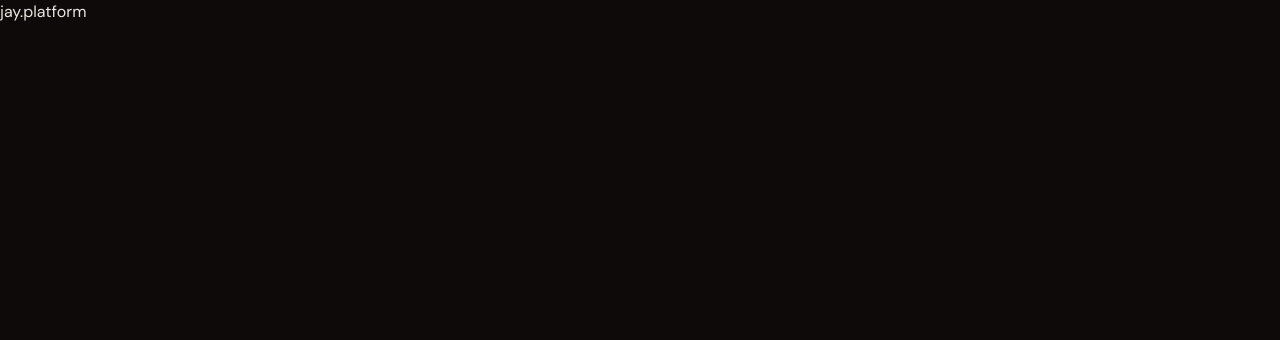
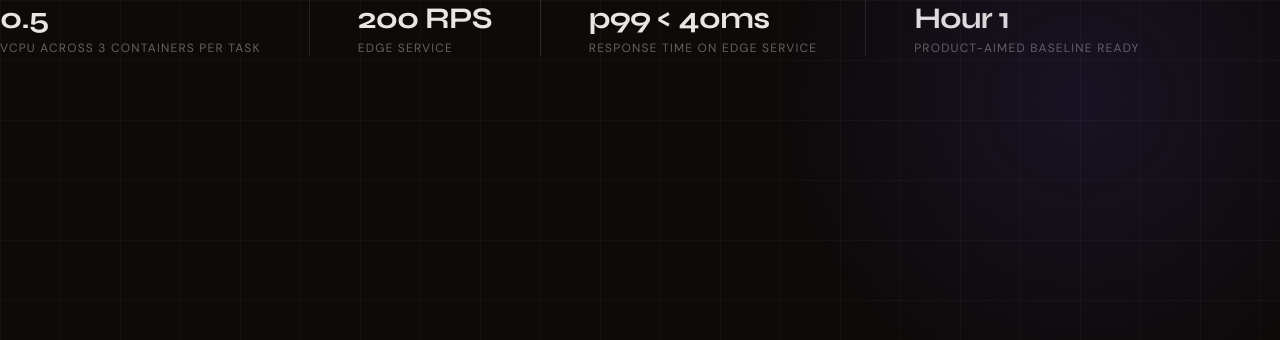
Before and after one commit to jaykhan0713/platform-ui, a Next.js app: page / in a window 1280 px wide. Shown: the top 340 px of the page. Built offline with nearby package versions, Linux system fonts and the light colour scheme.

Commit message:
added cards

```diff
--- a/src/app/globals.css
+++ b/src/app/globals.css
@@ -12,8 +12,36 @@
 /*  --font-display: var(--font-syne);*/
 /*}*/
 
+@theme inline {
+  --font-sans: var(--font-dm-sans);
+  --font-display: var(--font-syne);
+}
+
 body {
   background: var(--background);
   color: var(--foreground);
   font-family: var(--font-dm-sans);
 }
+
+.grid-bg {
+    position: fixed;
+    inset: 0;
+    background-image:
+            linear-gradient(rgba(255,255,255,0.03) 1px, transparent 1px),
+            linear-gradient(90deg, rgba(255,255,255,0.03) 1px, transparent 1px);
+    background-size: 60px 60px;
+    pointer-events: none;
+    z-index: 0;
+}
+
+.accent-blob {
+    position: fixed;
+    width: 600px;
+    height: 600px;
+    border-radius: 50%;
+    background: radial-gradient(circle, rgba(83,74,183,0.15) 0%, transparent 70%);
+    top: -200px;
+    right: -100px;
+    pointer-events: none;
+    z-index: 0;
+}
--- a/src/app/layout.tsx
+++ b/src/app/layout.tsx
@@ -1,6 +1,8 @@
 import type { Metadata } from "next";
 import { Syne, DM_Sans } from "next/font/google";
+import React from "react";
 import "./globals.css";
+
 
 const syne = Syne({
   variable: "--font-syne",
@@ -26,11 +28,13 @@ export default function RootLayout({
   children: React.ReactNode;
 }>) {
   return (
-    <html
-      lang="en"
-      className={`${syne.variable} ${dmSans.variable}`}
-    >
-      <body className="min-h-screen antialiased">{children}</body>
-    </html>
+      <html lang="en"
+          className={`${syne.variable} ${dmSans.variable}`}>
+        <body className="min-h-screen antialiased">
+          <div className="grid-bg" />
+          <div className="accent-blob" />
+          {children}
+        </body>
+      </html>
   );
 }
--- a/src/app/page.tsx
+++ b/src/app/page.tsx
@@ -1,9 +1,26 @@
-import Image from "next/image";
+import { StatCard } from "@/components/landing/StatCard";
+import React from "react";
+
+const stats = [
+  { value: "0.5", label: "vCPU across 3 containers per task" },
+  { value: "200 RPS", label: "edge service" },
+  { value: "p99 < 40ms", label: "response time on edge service"},
+  { value: "Hour 1", label: "product-aimed baseline ready"}
+]
 
 export default function Home() {
   return (
       <main>
-        <h1>jay.platform</h1>
+        <div className="flex items-center gap-12 flex-wrap mb-24">
+          {stats.map((stat, index) => (
+              <React.Fragment key={stat.value}>
+                <StatCard value={stat.value} label={stat.label} />
+                {index < stats.length - 1 && (
+                    <div className="w-px self-stretch bg-white/10" />
+                )}
+              </React.Fragment>
+          ))}
+        </div>
       </main>
   )
 }
--- /dev/null
+++ b/src/components/landing/FeatureCard.tsx
@@ -0,0 +1,21 @@
+interface FeatureCardProps {
+  icon: string
+  title: string
+  description: string
+}
+
+export function FeatureCard({ icon, title, description }: FeatureCardProps) {
+  return (
+      <div>
+        <div className="bg-[#0E0E16] p-8 hover:bg-[#111114] transition-colors">
+          {icon}
+        </div>
+        <h3 className="font-display font-bold text-[15px] text-[#E8E6E0] mb-2 tracking-tight">
+          {title}
+        </h3>
+        <p className="text-[13px] leading-relaxed text-[#E8E6E0]/45">
+          {description}
+        </p>
+      </div>
+  )
+}
--- /dev/null
+++ b/src/components/landing/StatCard.tsx
@@ -0,0 +1,17 @@
+interface StatCardProps {
+  value: string
+  label: string
+}
+
+export function StatCard({ value, label }: StatCardProps) {
+  return (
+      <div className="flex flex-col gap-1">
+        <span className="font-display text-3xl font-bold text-[#E8E6E0] tracking-tight">
+          {value}
+        </span>
+        <span className="text-xs uppercase tracking-widest text-[#E8E6E0]/40">
+          {label}
+        </span>
+      </div>
+  )
+}
```
Also changed, not shown: 1 other file (tests, documents, lock files or other folders).
